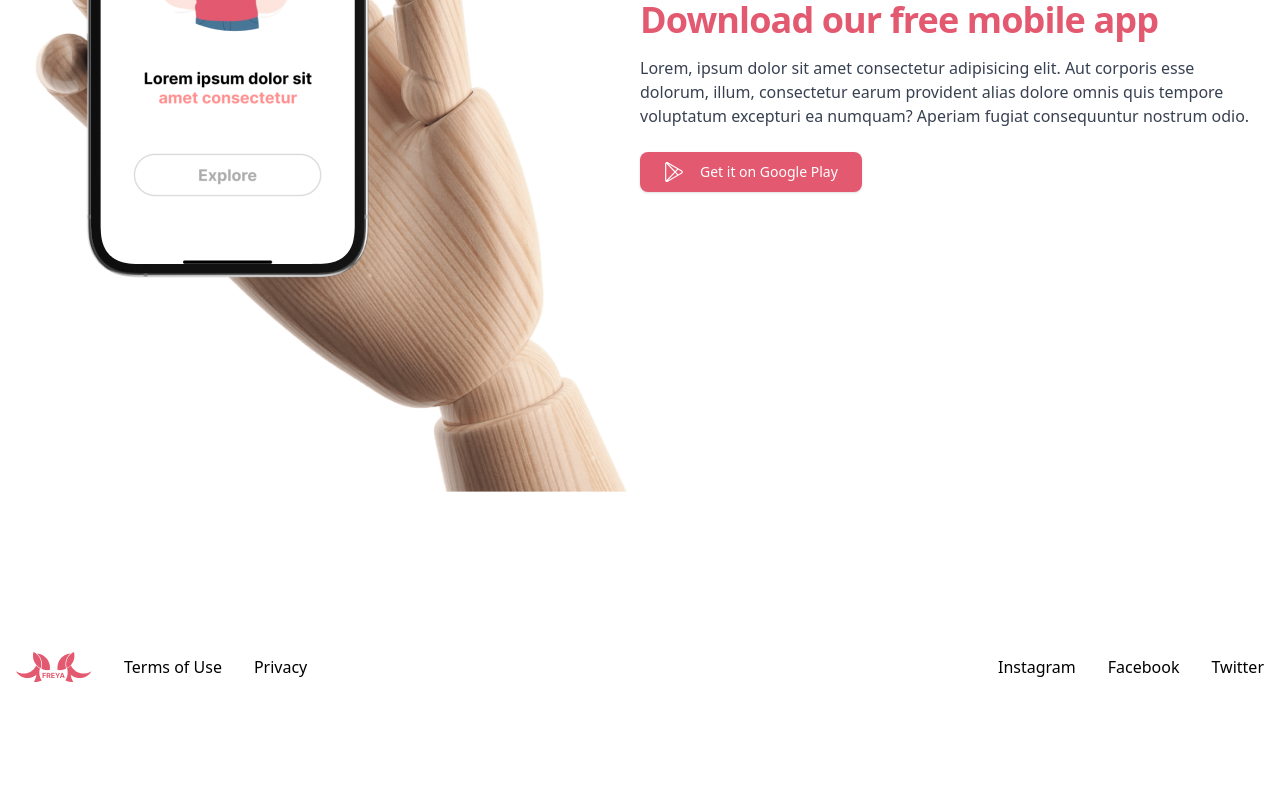
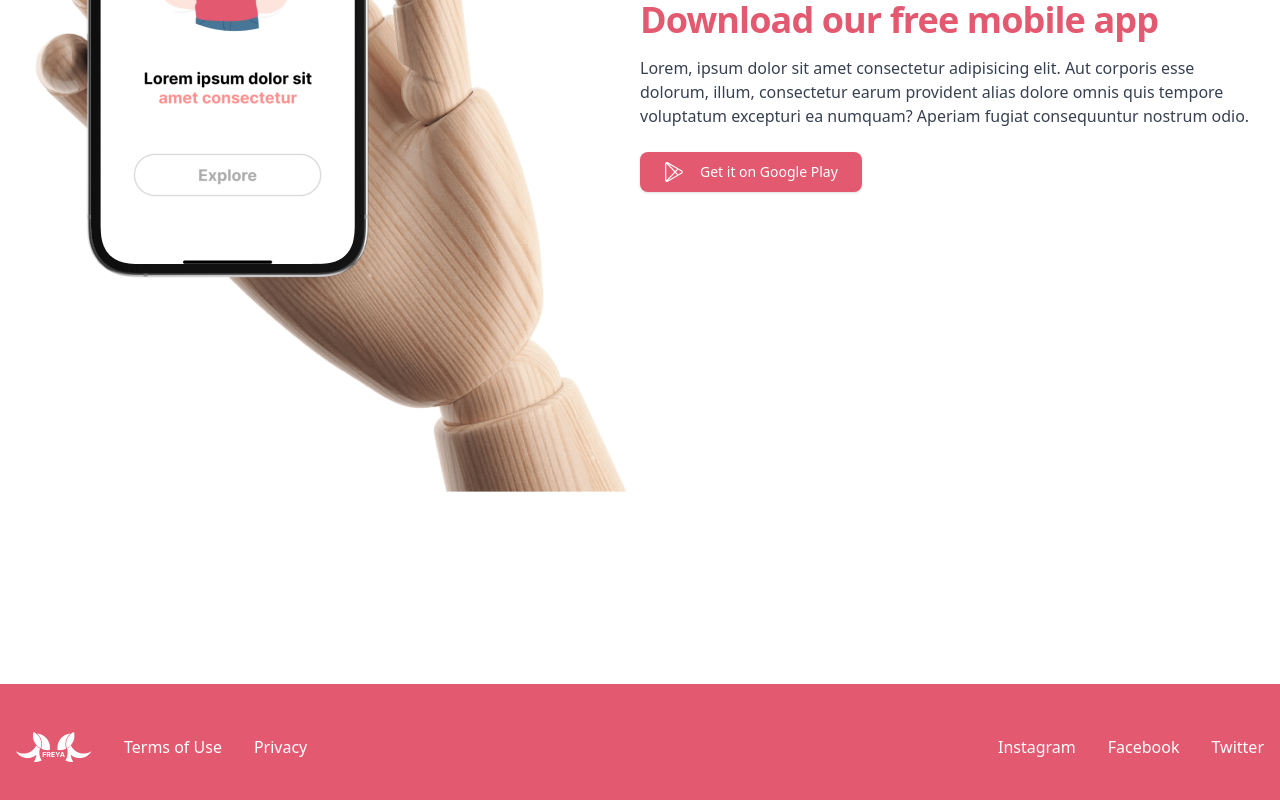
Before and after one commit to zidane-arkan/Freya_Web, an Angular app: page / in a window 1280 px wide. Shown: the part 4432-5232 px from the top of the page. Before the commit the page ends 5146 px from the top, so only its background shows below. Built offline with nearby package versions, Linux system fonts and the light colour scheme; what mdb-angular-ui-kit would draw is missing.

Commit message:
Change footer css

```diff
--- a/src/app/components/landing/main/main.component.html
+++ b/src/app/components/landing/main/main.component.html
@@ -2,7 +2,7 @@
 <header class="bg-white isolate sm:mb-[10rem] sm:h-[calc(200vh-30vh)]">
     <app-header></app-header>
 </header>
-<main>
+<main class="lg:pb-16">
     <app-feature></app-feature>
     <app-about></app-about>
     <app-cta></app-cta>
--- a/src/app/components/layouts/footer/footer.component.html
+++ b/src/app/components/layouts/footer/footer.component.html
@@ -1,8 +1,9 @@
-<section class="px-4 py-8 bg-white">
-    <div class="container flex flex-wrap items-center justify-center mx-auto space-y-4 sm:justify-between sm:space-y-0">
+<section class="px-4 py-12 bg-[#E35970]">
+    <div
+        class="container flex flex-wrap items-center justify-center mx-auto space-y-4 text-white sm:justify-between sm:space-y-0">
         <div class="flex flex-row pr-3 space-x-4 sm:space-x-8">
             <div class="flex items-center justify-center">
-                <img src="../../../../assets/images/freya.png" alt="Freya Logo">
+                <img src="../../../../assets/images/freya2.png" alt="Freya Logo">
             </div>
             <ul class="flex flex-wrap items-center space-x-4 sm:space-x-8">
                 <li>
```
Also changed, not shown: src/assets/images/freya2.png (added).
